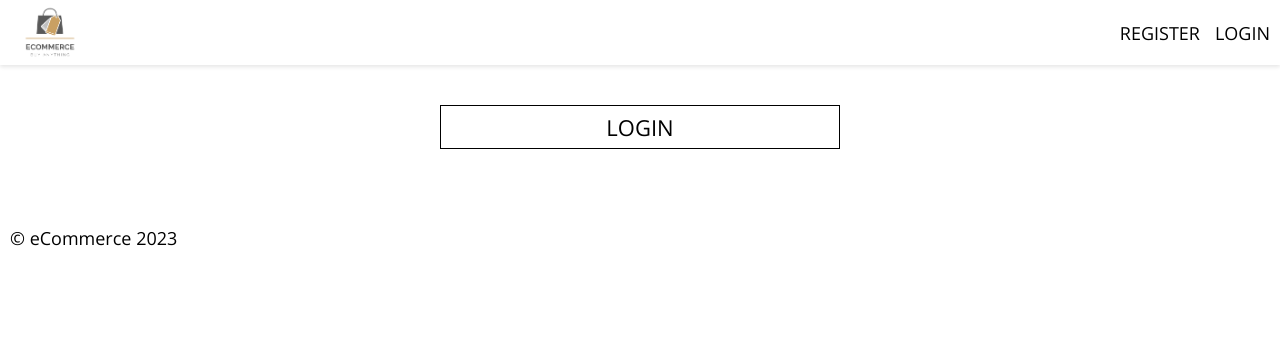
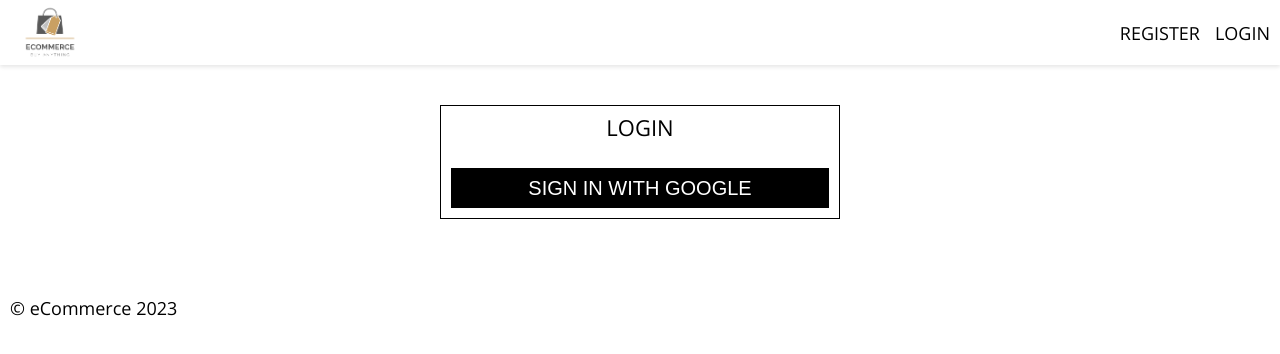
Before and after one commit to lappang-cheung/ecommerce-react-firebase-graph, a React (Vite) app: page /login in a window 1280 px wide. Shown: the top 354 px of the page. Built offline with nearby package versions, Linux system fonts and the light colour scheme; no server answers.

Commit message:
Setting up the login

```diff
--- a/src/Firebase/utils.js
+++ /dev/null
@@ -1,5 +0,0 @@
-import firebase from 'firebase/app'
-import 'firebase/firestore'
-import 'firebase/auth'
-
-import {firebaseConfig} from './config'
--- /dev/null
+++ b/src/components/Forms/Button/index.jsx
@@ -0,0 +1,11 @@
+import './styles.scss'
+
+const Button = ({ children, otherProps }) => {
+  return (
+    <button className="btn" {...otherProps}>
+      {children}
+    </button>
+  )
+}
+
+export default Button
--- /dev/null
+++ b/src/components/Forms/Button/styles.scss
@@ -0,0 +1,15 @@
+.btn {
+  display: block;
+  width: 100%;
+  padding: 1rem 0;
+  margin: 0 auto;
+  color: white;
+  font-size: 2rem;
+  line-height: 1;
+  font-weight: 300;
+  border: 0;
+  outline: none;
+  text-transform: uppercase;
+  background: black;
+  cursor: pointer;
+}
--- a/src/components/SignIn/index.jsx
+++ b/src/components/SignIn/index.jsx
@@ -1,13 +1,36 @@
+import { Component } from 'react'
+
+import Buttons from '../Forms/Button/'
+
 import './styles.scss'
+import {signInWithGoogle} from '../../firebase/utils'
 
-const SignIn = props => {
+class SignIn extends Component {
+
+  handleSubmit = async e => {
+    e.preventDefault()
+  }
+
+  render() {
     return (
       <div className="signIn">
         <div className="wrap">
           <h2>LogIn</h2>
+          <div className="formWarp">
+            <form onSubmit={this.handleSubmit}>
+              <div className="socialSignin">
+                <div className="row">
+                  <Buttons onClick={signInWithGoogle}>
+                    Sign In With Google
+                  </Buttons>
+                </div>
+              </div>
+            </form>
+          </div>
         </div>
       </div>
     )
   }
+}
 
 export default SignIn
--- a/src/components/SignIn/styles.scss
+++ b/src/components/SignIn/styles.scss
@@ -19,5 +19,9 @@
       margin: 0 auto;
       padding: 0;
     }
+
+    .socialSignin {
+      margin: 3rem auto 0;
+    }
   }
 }
--- /dev/null
+++ b/src/firebase/utils.js
@@ -0,0 +1,13 @@
+import firebase from 'firebase/app'
+import 'firebase/firestore'
+import 'firebase/auth'
+import { firebaseConfig } from './config'
+
+firebase.initializeApp(firebaseConfig)
+
+export const auth = firebase.auth()
+export const firestore = firebase.firestore()
+
+const GoogleProvider = new firebase.auth.GoogleAuthProvider()
+GoogleProvider.setCustomParameters({ prompt: 'select_account'})
+export const signInWithGoogle = () => auth.signInWithPopup(GoogleProvider)
```
Also changed, not shown: 1 other file (tests, documents, lock files or other folders). Lines whose indentation alone changed are shown as unchanged.
